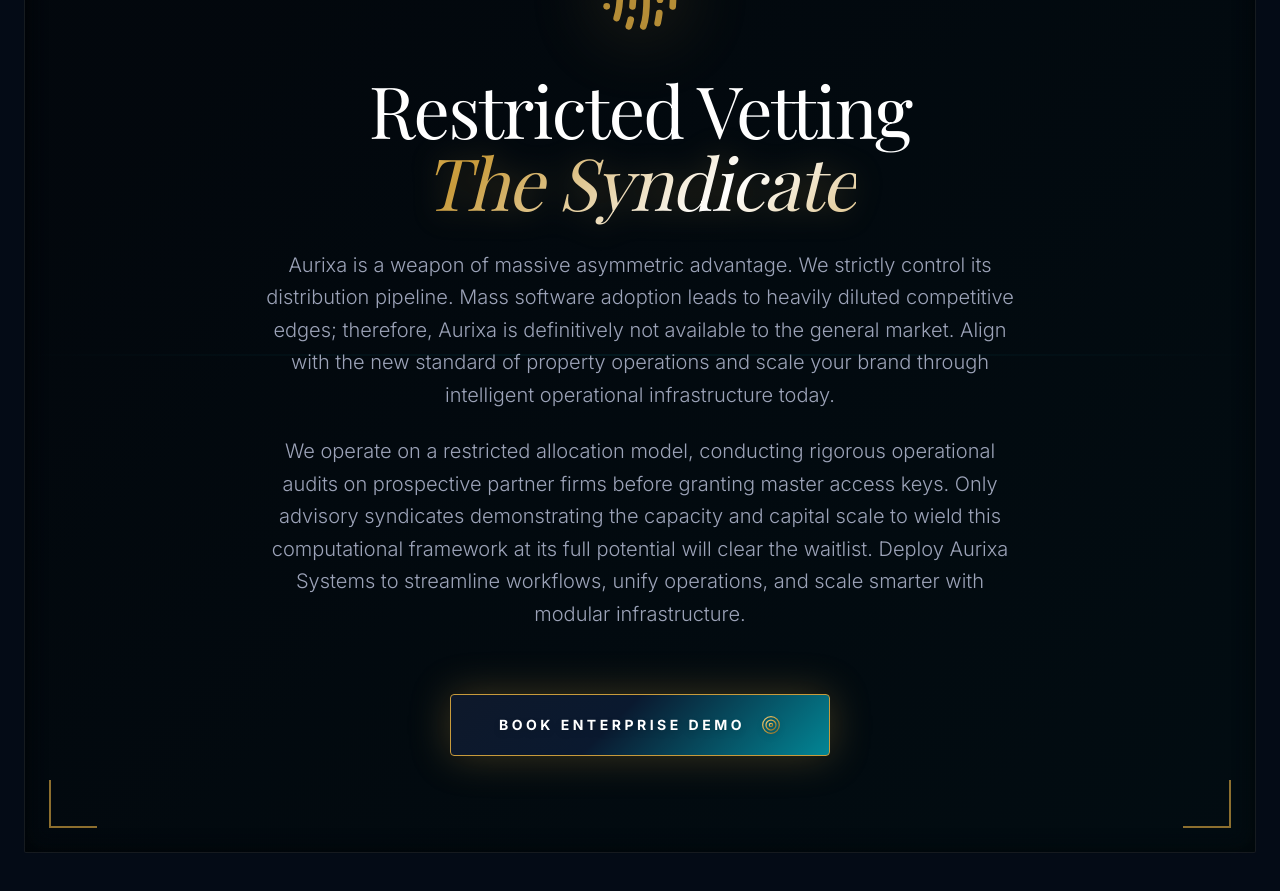
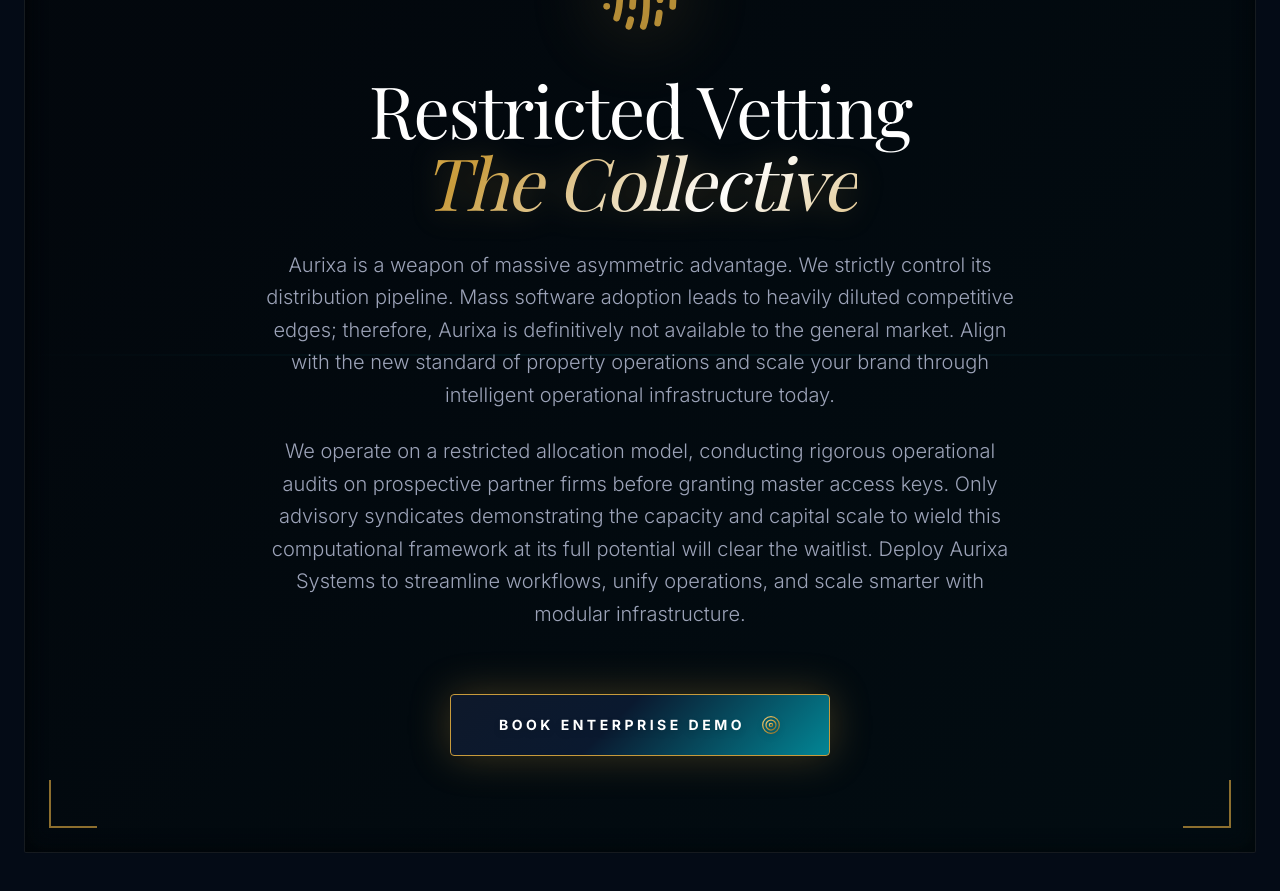
Before and after one commit to lavan96/aurixa-systems, a React (Vite) app: page /about in a window 1280 px wide. Shown: the part 3840-4731 px from the top of the page. Built offline with nearby package versions, Linux system fonts and the light colour scheme; a web font is replaced by a local one.

Commit message:
Update About page vetting CTA title

```diff
--- a/src/pages/About.tsx
+++ b/src/pages/About.tsx
@@ -202,7 +202,7 @@ export default function About() {
             </div>
 
             <h3 className="text-5xl md:text-6xl lg:text-7xl font-display tracking-tight mb-8 text-white relative">
-              Restricted Vetting <br/> <span className="italic text-chrome-prismatic drop-shadow-[0_0_15px_rgba(200,155,60,0.3)]">The Syndicate</span>
+              Restricted Vetting <br/> <span className="italic text-chrome-prismatic drop-shadow-[0_0_15px_rgba(200,155,60,0.3)]">The Collective</span>
             </h3>
 
             <div className="max-w-3xl mx-auto space-y-6 mb-16">
```
